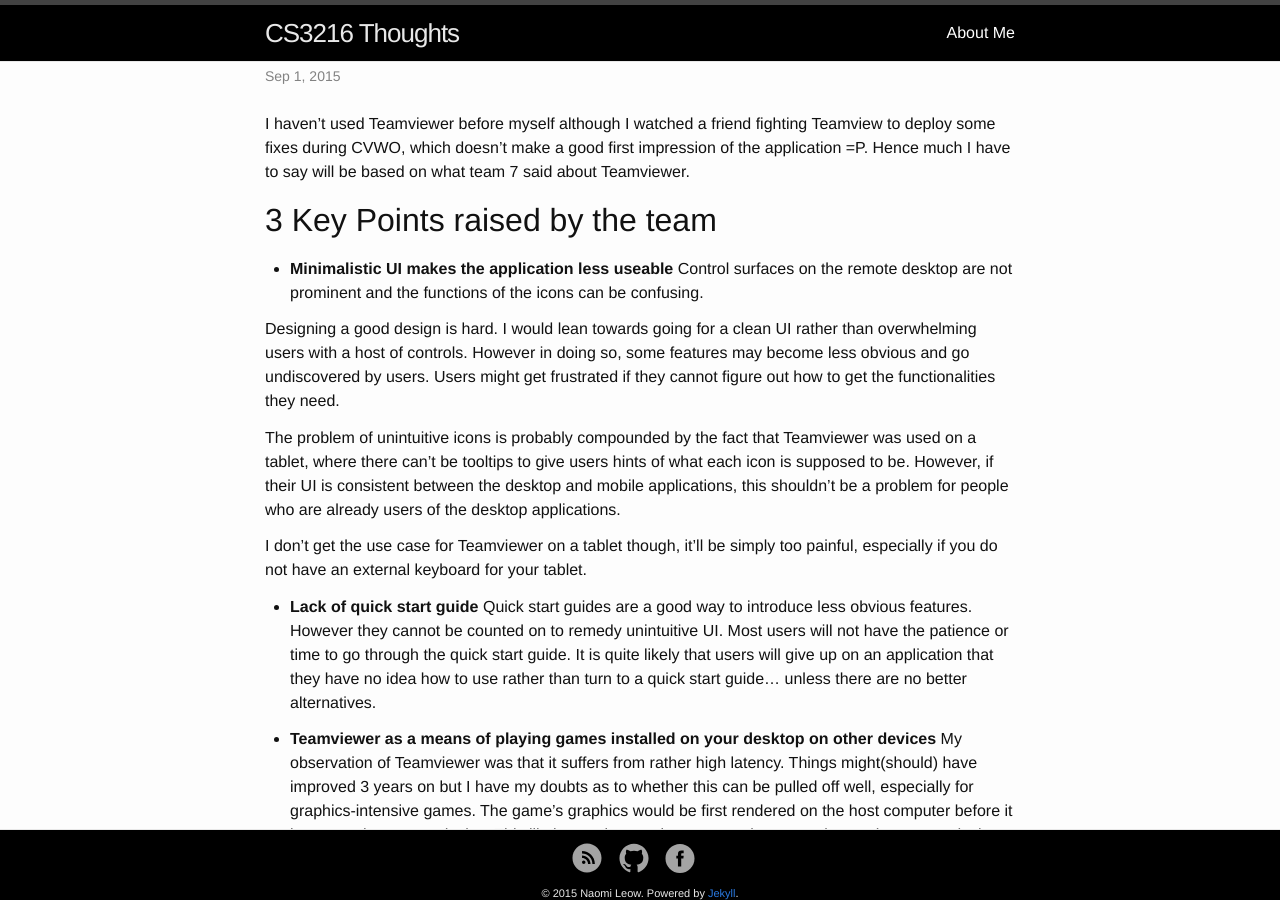
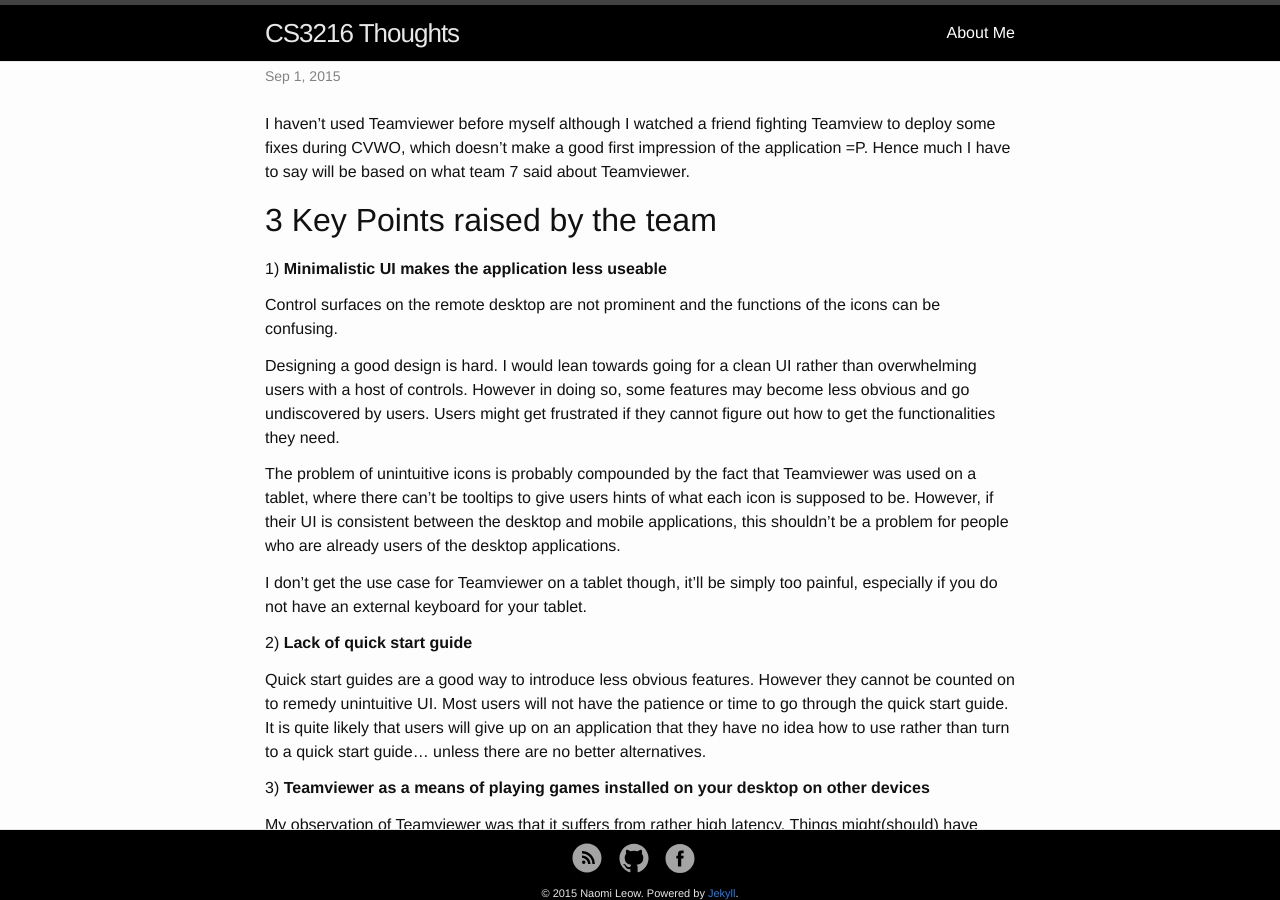
Before and after one commit to naomilwx/cs3216-blog, a Jekyll site: the page built from _posts/2015-09-01-teamviewer.markdown, in a window 1280 px wide and 900 px high, scrolled down 1019 px. Built offline with Jekyll 4.4.1, drawn with Linux system fonts in a browser that asks for light colours; comment, search, counter and statistics services are not loaded; grey boxes are pictures that could not be loaded.

Commit message:
formatting changes

```diff
--- a/_posts/2015-09-01-teamviewer.markdown
+++ b/_posts/2015-09-01-teamviewer.markdown
@@ -10,19 +10,22 @@
 
 3 Key Points raised by the team
 --------------------------------
-* **Minimalistic UI makes the application less useable**
+1) **Minimalistic UI makes the application less useable**
+
 Control surfaces on the remote desktop are not prominent and the functions of the icons can be confusing.
 
-Designing a good design is hard. I would lean towards going for a clean UI rather than overwhelming users with a host of controls. However in doing so, some features may become less obvious and go undiscovered by users. Users might get frustrated if they cannot figure out how to get the functionalities they need.
+ Designing a good design is hard. I would lean towards going for a clean UI rather than overwhelming users with a host of controls. However in doing so, some features may become less obvious and go undiscovered by users. Users might get frustrated if they cannot figure out how to get the functionalities they need.
 
-The problem of unintuitive icons is probably compounded by the fact that Teamviewer was used on a tablet, where there can't be tooltips to give users hints of what each icon is supposed to be. However, if their UI is consistent between the desktop and mobile applications, this shouldn't be a problem for people who are already users of the desktop applications.
+ The problem of unintuitive icons is probably compounded by the fact that Teamviewer was used on a tablet, where there can't be tooltips to give users hints of what each icon is supposed to be. However, if their UI is consistent between the desktop and mobile applications, this shouldn't be a problem for people who are already users of the desktop applications.
 
-I don't get the use case for Teamviewer on a tablet though, it'll be simply too painful, especially if you do not have an external keyboard for your tablet.
+ I don't get the use case for Teamviewer on a tablet though, it'll be simply too painful, especially if you do not have an external keyboard for your tablet.
 
-* **Lack of quick start guide**
+2) **Lack of quick start guide**
+
 Quick start guides are a good way to introduce less obvious features. However they cannot be counted on to remedy unintuitive UI. Most users will not have the patience or time to go through the quick start guide. It is quite likely that users will give up on an application that they have no idea how to use rather than turn to a quick start guide... unless there are no better alternatives.
 
-* **Teamviewer as a means of playing games installed on your desktop on other devices**
+3) **Teamviewer as a means of playing games installed on your desktop on other devices**
+
 My observation of Teamviewer was that it suffers from rather high latency. Things might(should) have improved 3 years on but I have my doubts as to whether this can be pulled off well, especially for graphics-intensive games. The game's graphics would be first rendered on the host computer before it is sent to the remote device. This likely translates to less responsive gameplay on the remote device.
 
 
--- a/_sass/_layout.scss
+++ b/_sass/_layout.scss
@@ -231,6 +231,8 @@
     }
 }
 
+
+
 .post-content {
     margin-bottom: $spacing-unit;
 
```
